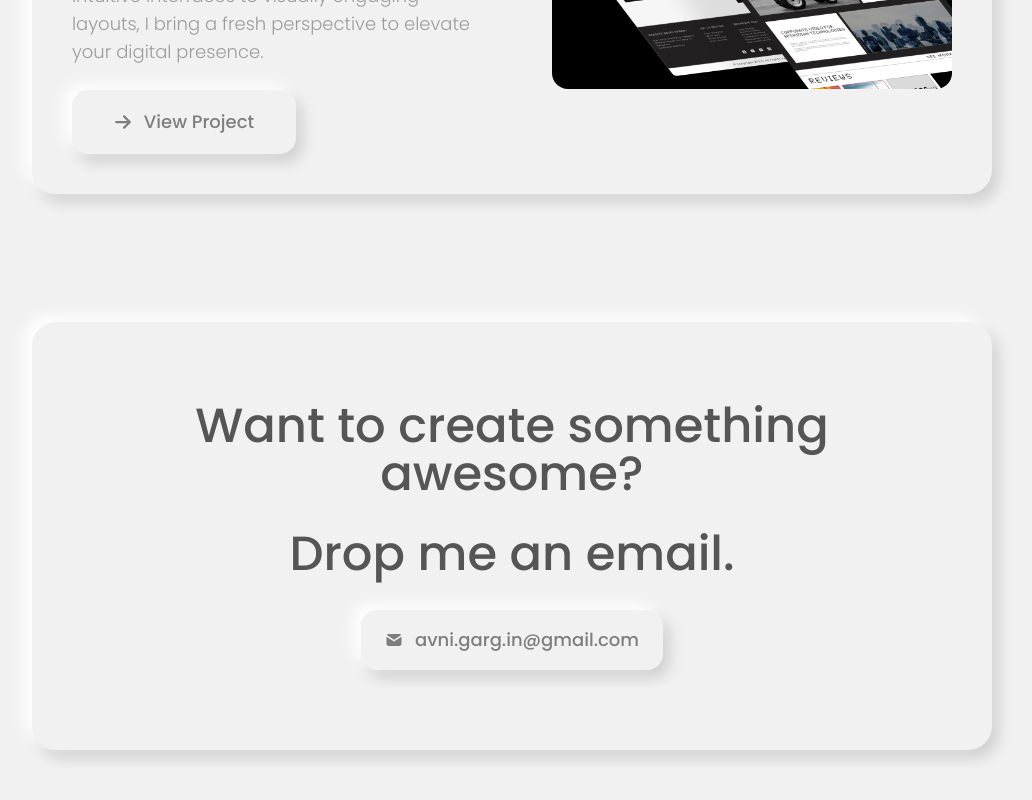
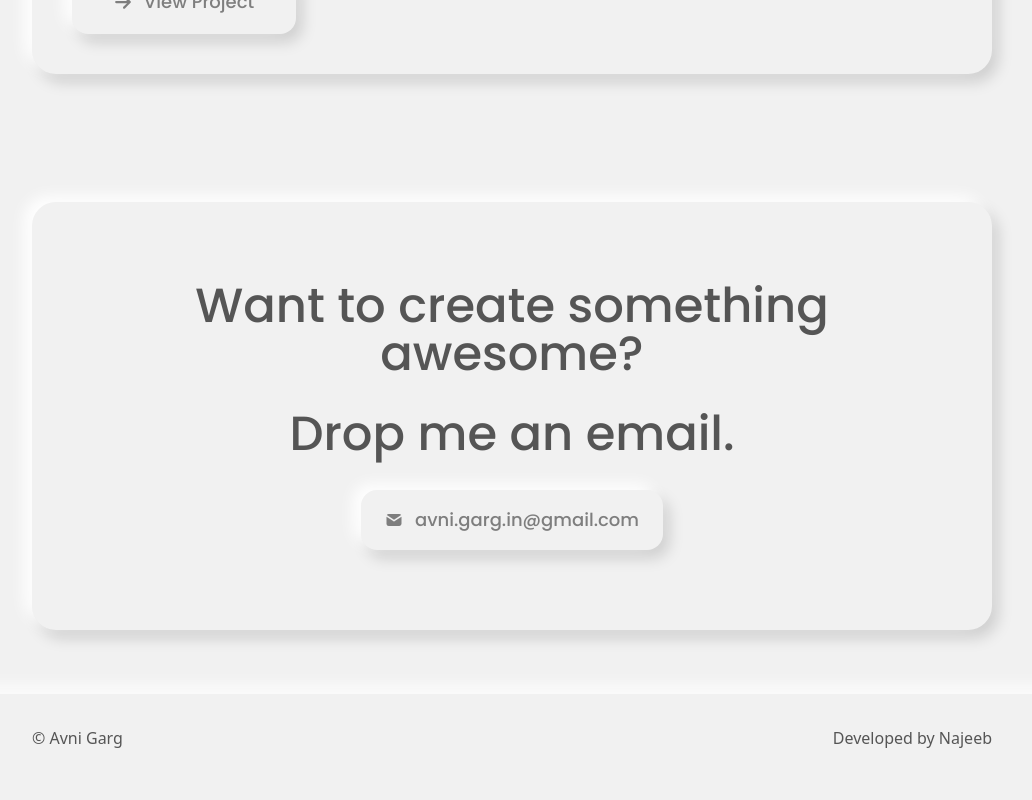
Before and after one commit to maliknajeeb113/Designer-Portfolio, a React (Vite) app: page / in a window 1280 px wide. Shown: the part 1962-2762 px from the top of the page, without its empty margins (128-1160 px from the left). Built offline with nearby package versions, Linux system fonts and the light colour scheme.

Commit message:
add: footer component fix: body minor changes

```diff
--- a/src/App.jsx
+++ b/src/App.jsx
@@ -5,15 +5,22 @@ import About from './components/About'
 import Contact from './components/Contact'
 import Body from './components/Body'
 import Error from './components/Error'
+
+
 import { createBrowserRouter, RouterProvider,Outlet } from "react-router-dom";
+import Footer from './components/Footer'
+
 
 function App() {
   const [count, setCount] = useState(0)
 
   return (
     <>
+
       <Navbar/>
       <Outlet/>
+      <Footer/>
+
     </>
   )
 }
@@ -36,10 +43,7 @@ export const appRouter = createBrowserRouter([
         path: "/contact",
         element: <Contact />,
       }
-      // {
-      //   path: "/restaurant/:resId",
-      //   element: <RestaurantPage/>
-      // }
+
     ]
   }
 
--- a/src/components/About.jsx
+++ b/src/components/About.jsx
@@ -1,7 +1,6 @@
 const About = () => {
     return (
         <div className="flex w-screen h-screen items-center justify-center">
-        About hai Boss
     </div>
     )
 }
--- a/src/components/Body.jsx
+++ b/src/components/Body.jsx
@@ -3,6 +3,7 @@ import brandshark_hero from "../assets/Brandshark_title.png";
 import { PiHandWaving, PiDeviceMobileLight, PiNotebook } from "react-icons/pi";
 import { BsLaptop } from "react-icons/bs";
 import { TbMailFilled } from "react-icons/tb";
+
 
 import {
   FaArrowRight,
@@ -13,10 +14,11 @@ import {
 } from "react-icons/fa6";
 import { Link } from "react-router-dom";
 
+
 const Body = () => {
   return (
     <main
-      className="bg-primary w-screen top-[120px] absolute flex flex-col justify-center font-poppins items-center px-6 md:px-[10rem] mx-auto"
+      className="bg-primary w-screen top-[120px] flex flex-col justify-center font-poppins items-center px-6 md:px-[10rem] mx-auto"
       id="body"
     >
       {/* hero section */}
@@ -37,7 +39,7 @@ const Body = () => {
               className="!leading-[1.2] text-3xl md:text-5xl font-medium "
               font-medium
             >
-              Hi, I'm Avni Garg. <br /> UX/UI Designer based in Bangalore.
+              Hey, I'm Avni Garg. <br /> UX/UI Designer based in Bangalore.
             </h1>
             <span className="text-[rgb(156,156,156)]  md:text-lg ">Previously at BLive.</span>
             <span className="text-[rgb(156,156,156)]  md:text-lg ">
--- /dev/null
+++ b/src/components/Footer.jsx
@@ -0,0 +1,9 @@
+const Footer = () => {
+    return(
+    <div className="flex w-screen items-center justify-between px-6 md:px-[10rem] mx-auto shadow-neu py-8  ">
+        <div>© Avni Garg</div>
+        <div>Developed by Najeeb</div>
+    </div>)
+}
+
+export default Footer
--- a/src/index.css
+++ b/src/index.css
@@ -8,6 +8,10 @@
   background-color: rgb(241, 241, 241);
   color: rgb(85,85,85)
 }
+body {
+  margin: 0;
+  padding: 0;
+}
 
 .neu{
   box-shadow: -8px -6px 15px #fff, 6px 8px 15px rgba(0, 0, 0, .15);
```
